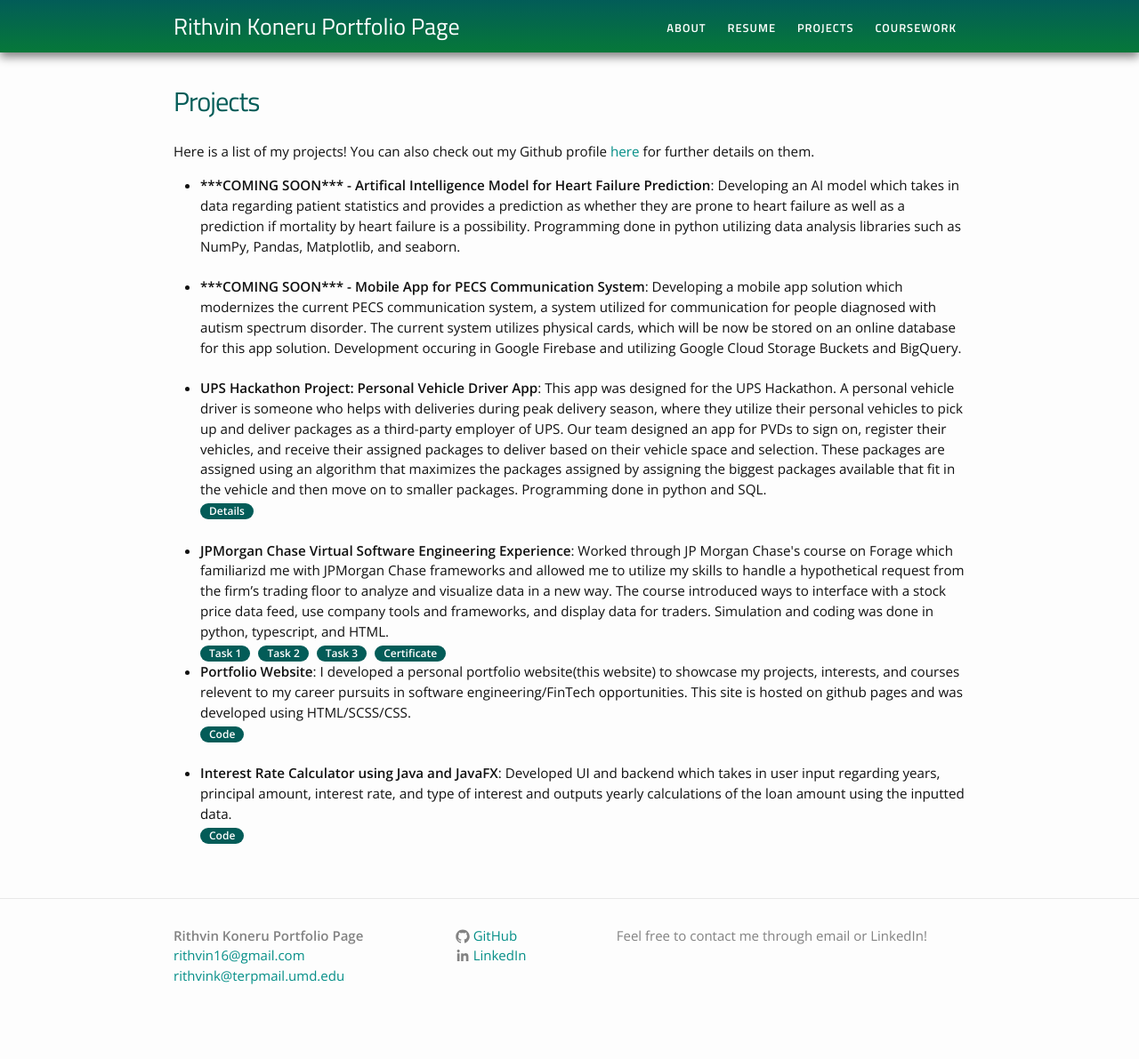
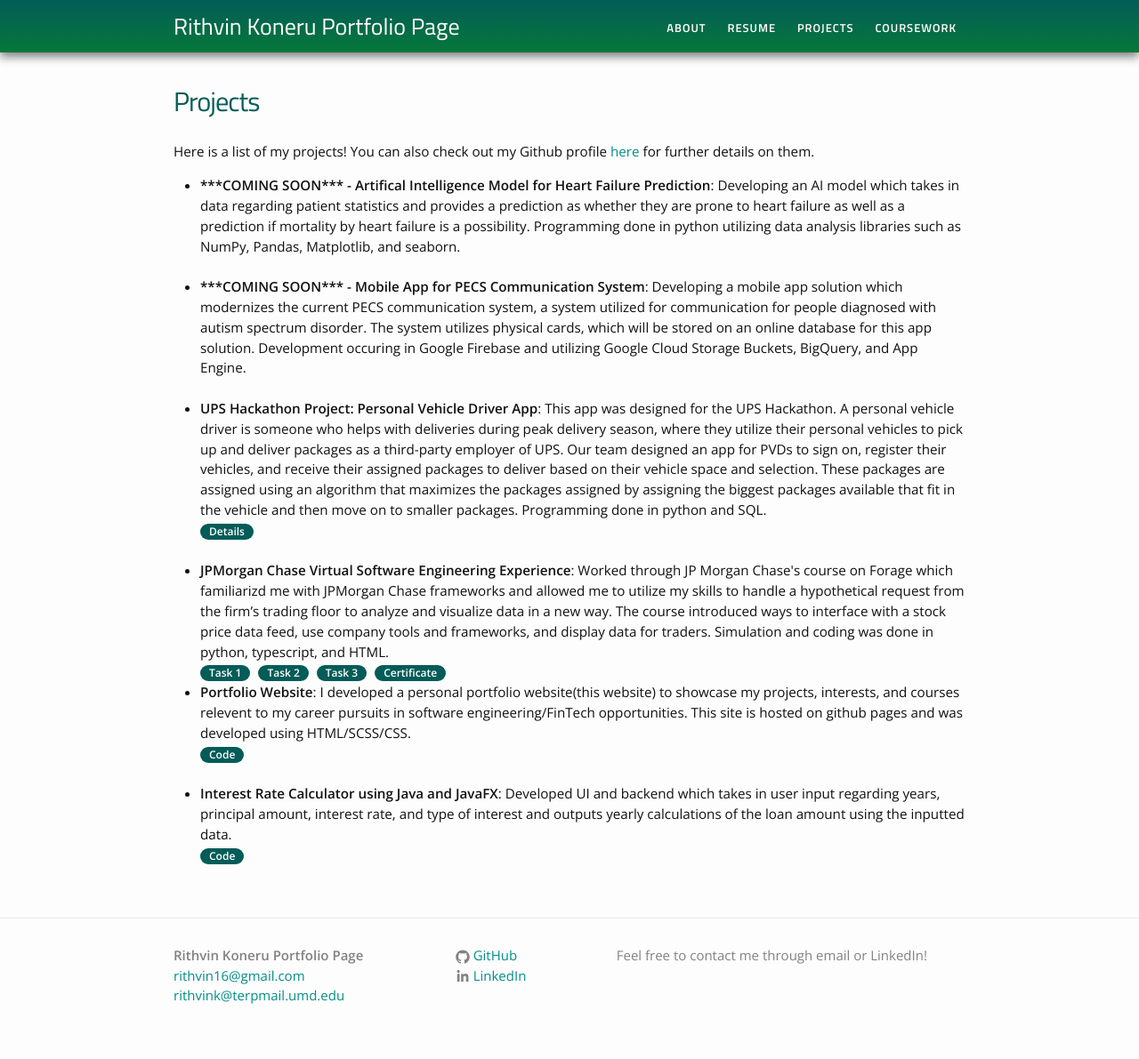
Before and after one commit to RithvinK/RithvinK.github.io, a Jekyll site: the page built from projects.md, in a window 1280 px wide. Shown: the whole page at 89% size. Built offline with Jekyll 4.4.1, drawn with Linux system fonts in a browser that asks for light colours; before the commit the page ends 1168 px from its top, so only the background shows below that.

Commit message:
Update projects.md

```diff
--- a/projects.md
+++ b/projects.md
@@ -11,7 +11,7 @@ Here is a list of my projects! You can also check out my Github profile <a href=
 		<b>***COMING SOON*** - Artifical Intelligence Model for Heart Failure Prediction</b>: Developing an AI model which takes in data regarding patient statistics and provides a prediction as whether they are prone to heart failure as well as a prediction if mortality by heart failure is a possibility. Programming done in python utilizing data analysis libraries such as NumPy, Pandas, Matplotlib, and seaborn. <br>
 	</li><br>
 	<li>
-		<b>***COMING SOON*** - Mobile App for PECS Communication System</b>: Developing a mobile app solution which modernizes the current PECS communication system, a system utilized for communication for people diagnosed with autism spectrum disorder. The current system utilizes physical cards, which will be now be stored on an online database for this app solution. Development occuring in Google Firebase and utilizing Google Cloud Storage Buckets and BigQuery. <br>
+		<b>***COMING SOON*** - Mobile App for PECS Communication System</b>: Developing a mobile app solution which modernizes the current PECS communication system, a system utilized for communication for people diagnosed with autism spectrum disorder. The system utilizes physical cards, which will be stored on an online database for this app solution. Development occuring in Google Firebase and utilizing Google Cloud Storage Buckets, BigQuery, and App Engine. <br>
 	</li><br>
 	<li>
 		<b>UPS Hackathon Project: Personal Vehicle Driver App</b>: This app was designed for the UPS Hackathon. A personal vehicle driver is someone who helps with deliveries during peak delivery season, where they utilize their personal vehicles to pick up and deliver packages as a third-party employer of UPS. Our team designed an app for PVDs to sign on, register their vehicles, and receive their assigned packages to deliver based on their vehicle space and selection. These packages are assigned using an algorithm that maximizes the packages assigned by assigning the biggest packages available that fit in the vehicle and then move on to smaller packages. Programming done in python and SQL. <br>
```
